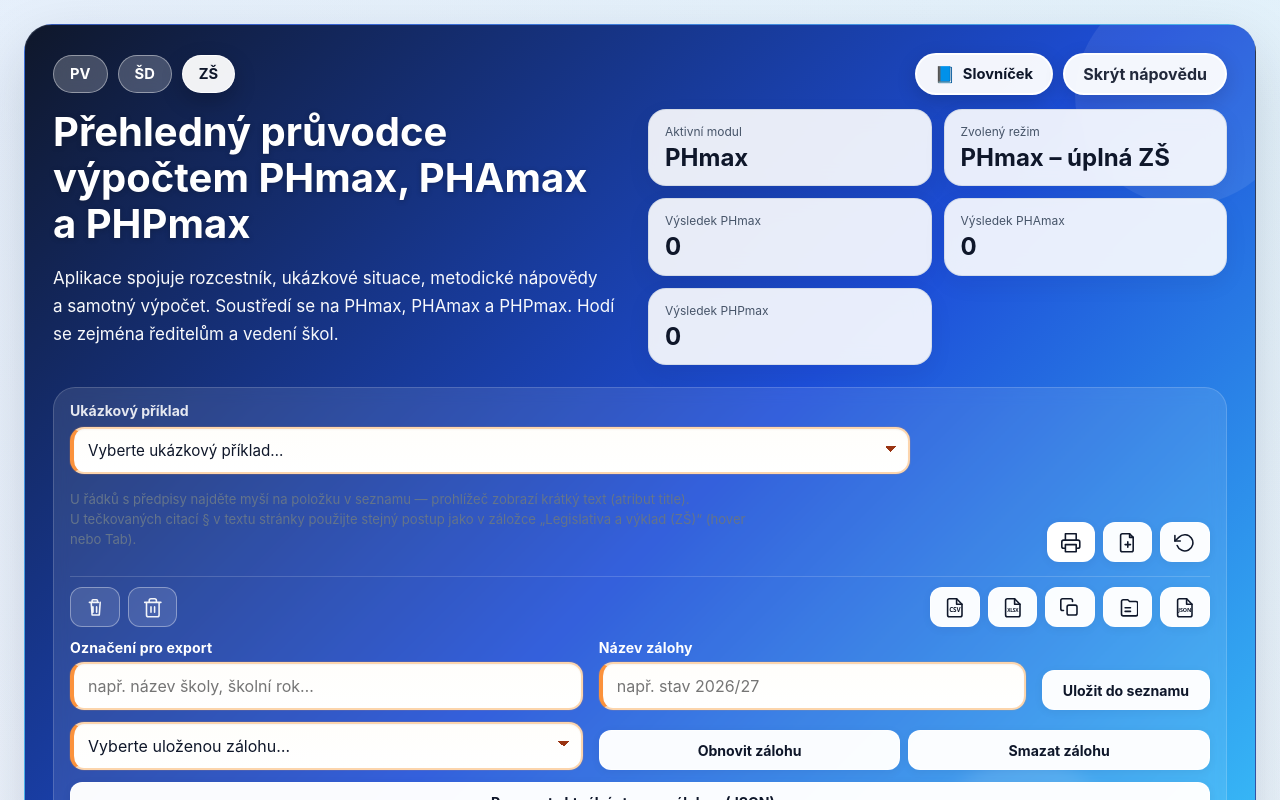
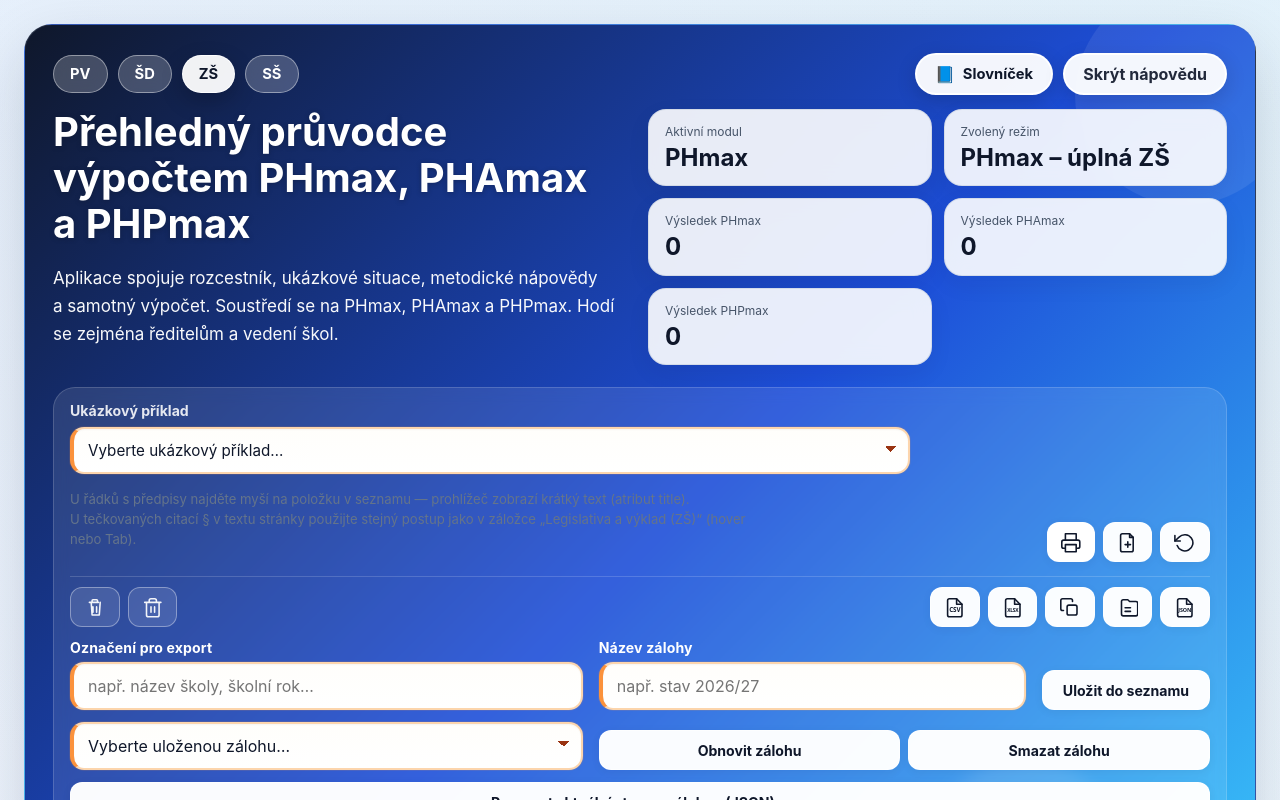
Before and after one commit to tomas-zahradnicek/phmax_webapp, a React (Vite) app: page / in a window 1280 px wide. Shown: the top 800 px of the page. Built offline with nearby package versions, Linux system fonts and the light colour scheme.

Commit message:
Add files via upload

```diff
--- a/src/ProductViewPills.tsx
+++ b/src/ProductViewPills.tsx
@@ -1,7 +1,7 @@
 import React, { useCallback } from "react";
-import { PRODUCT_CALCULATOR_TITLES } from "./calculator-ui-constants";
+import { PRODUCT_CALCULATOR_TITLES, type ProductViewCode } from "./calculator-ui-constants";
 
-export type ProductView = "zs" | "sd" | "pv";
+export type ProductView = ProductViewCode;
 
 type ProductViewPillsProps = {
   productView: ProductView;
@@ -12,9 +12,10 @@ const PILL_SHORT: Record<ProductView, string> = {
   pv: "PV",
   sd: "ŠD",
   zs: "ZŠ",
+  ss: "SŠ",
 };
 
-const TAB_ORDER: ProductView[] = ["pv", "sd", "zs"];
+const TAB_ORDER: ProductView[] = ["pv", "sd", "zs", "ss"];
 
 export function ProductViewPills({ productView, setProductView }: ProductViewPillsProps) {
   const moveSelection = useCallback(
@@ -39,7 +40,7 @@ export function ProductViewPills({ productView, setProductView }: ProductViewPil
         setProductView("pv");
       } else if (e.key === "End") {
         e.preventDefault();
-        setProductView("zs");
+        setProductView("ss");
       }
     },
     [moveSelection, setProductView],
@@ -86,6 +87,19 @@ export function ProductViewPills({ productView, setProductView }: ProductViewPil
       >
         {PILL_SHORT.zs}
       </button>
+      <button
+        type="button"
+        role="tab"
+        tabIndex={productView === "ss" ? 0 : -1}
+        aria-selected={productView === "ss"}
+        title={PRODUCT_CALCULATOR_TITLES.ss}
+        aria-label={PRODUCT_CALCULATOR_TITLES.ss}
+        className={`pill pill--hero pill--hero-toggle${productView === "ss" ? " pill--hero-toggle--active" : ""}`}
+        onClick={() => setProductView("ss")}
+        onKeyDown={(e) => onTabListKeyDown(e, "ss")}
+      >
+        {PILL_SHORT.ss}
+      </button>
     </div>
   );
 }
--- a/src/calculator-ui-constants.ts
+++ b/src/calculator-ui-constants.ts
@@ -1,9 +1,14 @@
+/** Kódy produktů v aplikaci (URL `?view=`, záložky) – jeden zdroj pro typ `ProductView`. */
+export const PRODUCT_VIEW_CODES = ["pv", "sd", "zs", "ss"] as const;
+export type ProductViewCode = (typeof PRODUCT_VIEW_CODES)[number];
+
 /** Plné názvy produktů – zápatí a přístupnost u kompaktních záložek v hero. */
 export const PRODUCT_CALCULATOR_TITLES = {
   pv: "Kalkulačka pro předškolní vzdělávání",
   sd: "Kalkulačka pro školní družiny",
   zs: "Kalkulačka pro základní školy",
-} as const;
+  ss: "Kalkulačka pro střední školy",
+} as const satisfies Record<ProductViewCode, string>;
 
 /** Sjednocené texty pro panel akcí (PV, ŠD, ZŠ na úzkém displeji). */
 export const HERO_ACTIONS_TRIGGER_LABEL = "Akce, tisk, uložení a export…";
--- a/src/export-utils.ts
+++ b/src/export-utils.ts
@@ -16,7 +16,7 @@ export function exportCsvLocalized(rows: readonly (readonly [string, string | nu
   return "\ufeff" + ["Položka;Hodnota", body].join("\r\n");
 }
 
-export function exportFilenameStamped(prefix: string, ext: "csv" | "xlsx") {
+export function exportFilenameStamped(prefix: string, ext: "csv" | "xlsx" | "json") {
   const d = new Date();
   const stamp = `${d.getFullYear()}-${String(d.getMonth() + 1).padStart(2, "0")}-${String(d.getDate()).padStart(2, "0")}`;
   return `${prefix}-${stamp}.${ext}`;
--- a/src/product-view-url.ts
+++ b/src/product-view-url.ts
@@ -1,8 +1,9 @@
+import { PRODUCT_VIEW_CODES } from "./calculator-ui-constants";
 import type { ProductView } from "./ProductViewPills";
 
 export function readInitialProductView(): ProductView {
   if (typeof window === "undefined") return "zs";
   const p = new URLSearchParams(window.location.search).get("view");
-  if (p === "pv" || p === "sd" || p === "zs") return p;
+  if (p && (PRODUCT_VIEW_CODES as readonly string[]).includes(p)) return p as ProductView;
   return "zs";
 }
```
